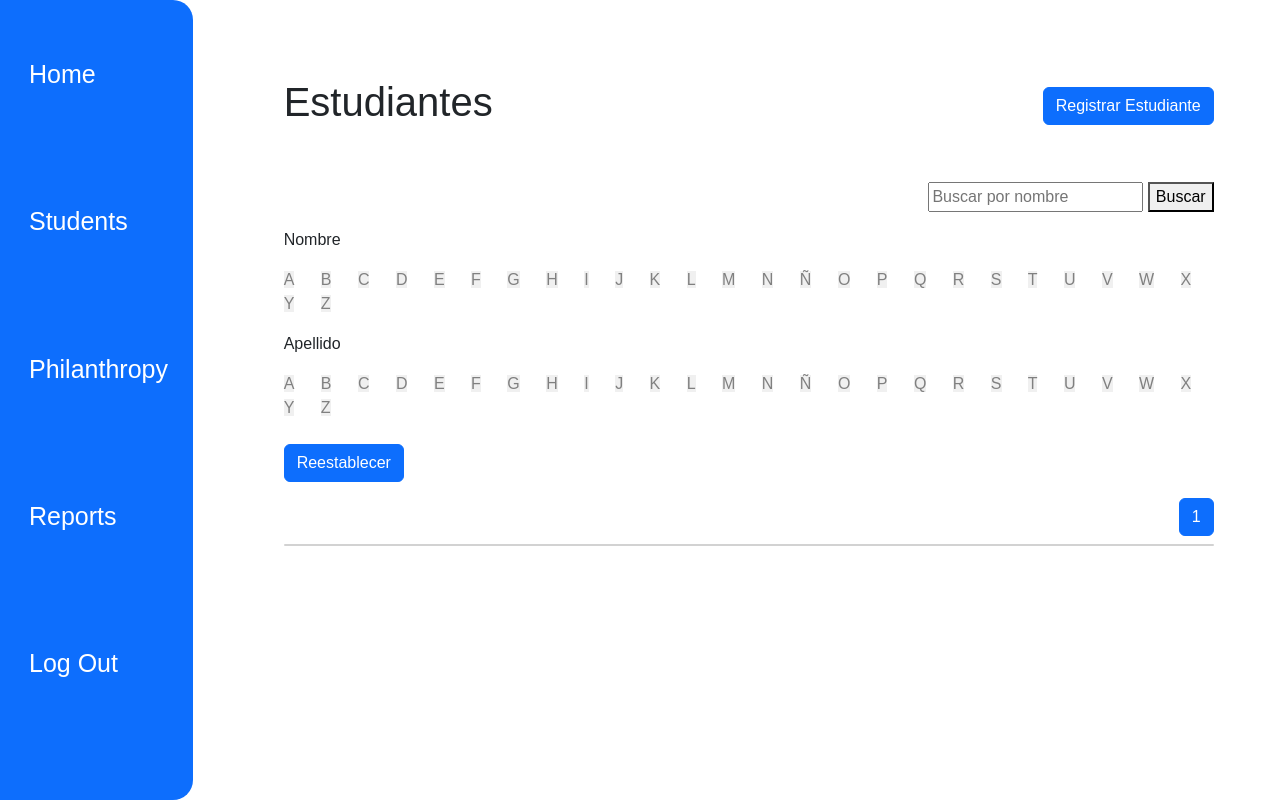
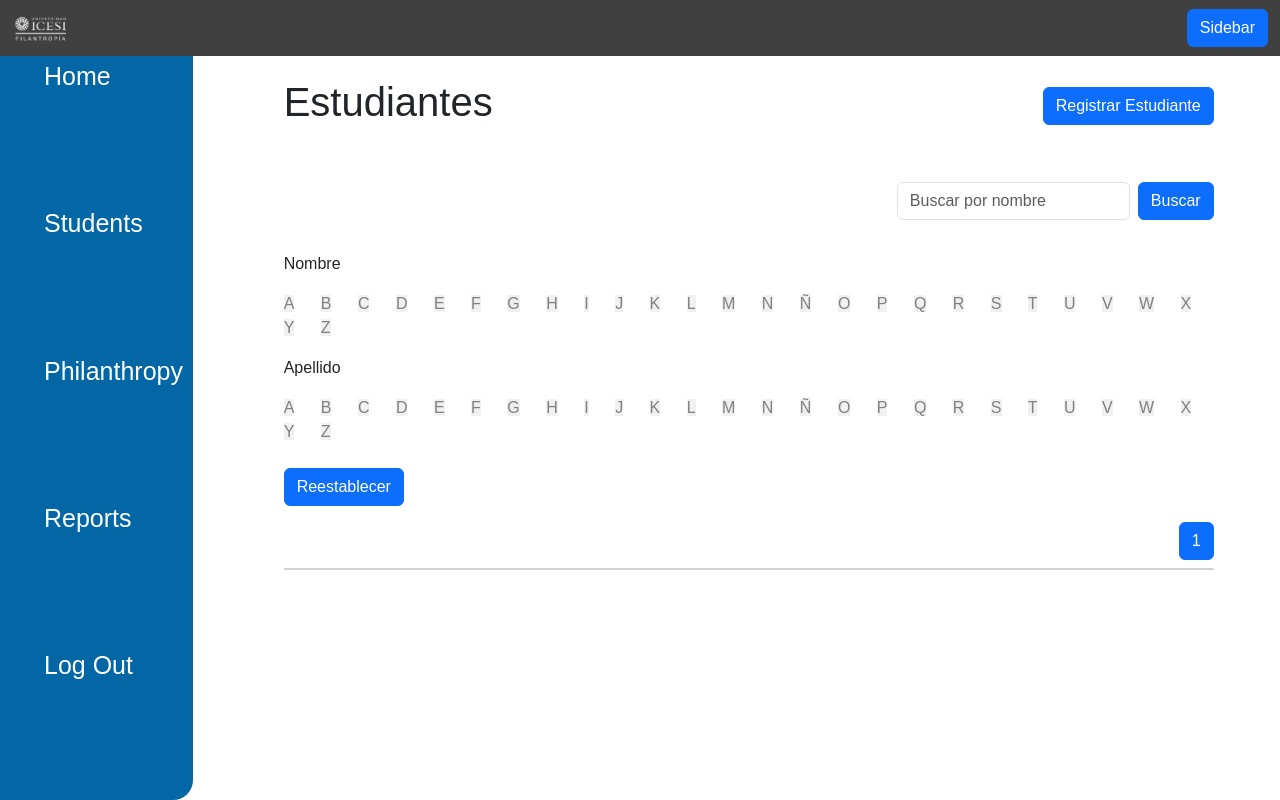
Before and after one commit to ICESI-PI1/icesi-filantrop-a-equipo-3, a Django app: page /students/ in a window 1280 px wide. Run offline with Django 4.2, Linux system fonts and the light colour scheme; data that the repository does not hold is empty; some libraries are stand-ins or nearby versions.

Commit message:
feat pre-final design

```diff
--- a/MSDE_App/templates/layouts/base.html
+++ b/MSDE_App/templates/layouts/base.html
@@ -1,11 +1,15 @@
 {% load static %}
+
 <!DOCTYPE html>
 <html lang="en">
+
 <head>
     <meta charset="UTF-8">
     <title>Base</title>
+
+    <!-- Estilos personalizados -->
     <link rel="stylesheet" href="/../../static/style.css">
-    <script rel="stylesheet" src="{% static 'script.js' %}"></script>
+
     <!-- Bootstrap 5 CSS -->
     <link rel="stylesheet" href="https://cdn.jsdelivr.net/npm/bootstrap@5.3.2/dist/css/bootstrap.min.css">
 
@@ -14,65 +18,35 @@
 
     <!-- Bootstrap 5 JS (incluyendo Popper.js) -->
     <script src="https://cdn.jsdelivr.net/npm/bootstrap@5.3.2/dist/js/bootstrap.bundle.min.js"></script>
-    <!-- Bootstrap CSS -->
-    <link rel="stylesheet" href="https://cdn.jsdelivr.net/npm/bootstrap@5.3.2/dist/css/bootstrap.min.css">
-
-    <!-- Bootstrap JavaScript (asegúrate de que esté antes de tu código JavaScript) -->
-    <script src="https://cdn.jsdelivr.net/npm/bootstrap@5.3.2/dist/js/bootstrap.min.js"></script>
-    <link rel="stylesheet" href="https://cdn.jsdelivr.net/npm/bootstrap@5.3.2/dist/css/bootstrap.min.css">
-    <link rel="stylesheet" href="https://maxcdn.bootstrapcdn.com/bootstrap/4.4.1/css/bootstrap.min.css">
-    <script src="https://ajax.googleapis.com/ajax/libs/jquery/3.4.1/jquery.min.js"></script>
-    <script src="https://maxcdn.bootstrapcdn.com/bootstrap/4.4.1/js/bootstrap.min.js"></script>
-    <link rel="stylesheet" href="https://cdn.jsdelivr.net/npm/bootstrap@5.3.2/dist/css/bootstrap.min.css" >
 </head>
 
 <body>
-<!---
-    <nav class="navbar navbar-expand-lg bg-dark navbar-dark">
-  <div class="container">
-    <a class="navbar-brand" href="/">Seguimiento estudiantes</a>
-    <button class="navbar-toggler" type="button" data-bs-toggle="collapse" data-bs-target="#navbarNav" aria-controls="navbarNav" aria-expanded="false" aria-label="Toggle navigation">
-      <span class="navbar-toggler-icon"></span>
-    </button>
-    <div class="nav flex-column" id="navbarNav">
-      <ul class="navbar-nav">
-            <li class="nav-item">
-                <a href="/index" class="nav-link">Home</a>
-            </li>
-            <li class="nav-item">
-                <a href="/students" class="nav-link">Students</a>
-            </li>
-            <li class="nav-item2">
-                <a href="/student/create_student" class="nav-link">Create Students</a>
-            </li>
-           <li class="nav-item2">
-                <a href="/philanthropy" class="nav-link">Philanthropy Members</a>
-          </li>
-          <li class="nav-item2">
-                <a href="/philanthropy/create_philanthropy" class="nav-link">Create Philanthropy Member</a>
-          </li>
-      </ul>
-    </div>
-  </div>
-</nav> --->
+    <nav class="navbar navbar-expand-lg custom-navbar">
+        <div class="container-fluid">
+            <a class="navbar-brand" href="#">
+                <img src="{% static 'img/logo_filantropia.png' %}" alt="Logo" class="logo-img d-inline-block align-top">
+            </a>
+            <button id="toggle-sidebar" class="btn btn-primary"> Sidebar</button>
+    </nav>
+
     <div class="row h-100">
         <div class="col-2">
-        <nav class="navbar-nav bg-primary h-100 w-100">
+            <nav class="navbar-nav">
                 <ul class="flex-fill d-flex flex-column">
                     <li class="nav-item flex-grow-1">
-                    <a class="nav-link" href="/index"> Home </a>
+                        <a class="nav-link" href="/index">Home</a>
                     </li>
                     <li class="nav-item flex-grow-1">
-                    <a class="nav-link" href="/students"> Students </a>
+                        <a class="nav-link" href="/students">Students</a>
                     </li>
                     <li class="nav-item flex-grow-1">
-                    <a class="nav-link" href="/philanthropy"> Philanthropy </a>
+                        <a class="nav-link" href="/philanthropy">Philanthropy</a>
                     </li>
                     <li class="nav-item flex-grow-1">
-                    <a class="nav-link" href="/reports"> Reports </a>
+                        <a class="nav-link" href="/reports">Reports</a>
                     </li>
                     <li class="nav-item flex-grow-1">
-                    <a class="nav-link" href="/index"> Log Out </a>
+                        <a class="nav-link" href="/index">Log Out</a>
                     </li>
                 </ul>
             </nav>
@@ -82,5 +56,54 @@
             {% endblock %}
         </div>
     </div>
+</div>
+
+    <style>
+        .navbar-nav {
+    background-color: #0367A6;
+}
+        .custom-navbar {
+            width: 100%;
+            position: fixed;
+            top: 0;
+            z-index: 1000;
+            background-color: #404040 !important;
+        }
+        .logo-img {
+    width: 60px;
+    height: auto;
+    vertical-align: middle;
+}
+.navbar-nav .nav-link {
+    padding: 10px 15px;
+    color: #ffffff;
+    border-radius: 5px;
+    transition: background-color 0.3s;
+}
+
+.navbar-nav .nav-link:hover {
+    background-color: rgba(255, 255, 255, 0.1);
+}
+.centered-content {
+    margin-left: auto;
+    margin-right: auto;
+}
+
+
+    </style>
+   <script>
+    $(document).ready(function() {
+        $('#toggle-sidebar').click(function() {
+            $('.navbar-nav').toggle();
+            if ($('.navbar-nav').is(':visible')) {
+                $('.main').removeClass('col-12 centered-content').addClass('col-9');
+            } else {
+                $('.main').removeClass('col-9').addClass('col-12 centered-content');
+            }
+        });
+    });
+</script>
+
+
 </body>
 </html>
--- a/MSDE_App/templates/student/students.html
+++ b/MSDE_App/templates/student/students.html
@@ -1,3 +1,4 @@
+<link href="https://cdn.jsdelivr.net/npm/bootstrap@5.0.0-beta1/dist/css/bootstrap.min.css" rel="stylesheet" integrity="sha384-giJF6kkoqNQ00vy+HMDP7azOuL0xtbfIcaT9wjKHr8RbDVddVHyTfAAsrekwKmP1" crossorigin="anonymous">
 {% extends 'layouts/base.html' %}
 {% block content %}
     <main class="container mt-5">
@@ -9,9 +10,9 @@
                 </div>
                 <div>
                     <div class="d-flex justify-content-end align-items-center mb-3">
-                        <form method="get" action="{% url 'students' %}">
-                            <input type="text" name="search_name" placeholder="Buscar por nombre">
-                            <button type="submit">Buscar</button>
+                        <form method="get" action="{% url 'students' %}" class="d-flex">
+                            <input type="text" name="search_name" class="form-control me-2" placeholder="Buscar por nombre">
+                            <button type="submit" class="btn btn-primary">Buscar</button>
                         </form>
                     </div>
                 </div>
--- a/MSDE_App/views/student_view.py
+++ b/MSDE_App/views/student_view.py
@@ -42,33 +42,22 @@ def student_detail(request, student_code):
 
 
 def students_view(request):
-    # Comenzamos con todos los estudiantes
+
     students_list = Student.objects.all()
-
-    # Verificamos el filtrado por nombre completo
     search_name = request.GET.get('search_name', '')
     if search_name:
         students_list = students_list.filter(student_name__icontains=search_name)
-
-    # Verificamos el filtrado por inicial del nombre
     name_initial = request.GET.get('name_initial')
     if name_initial:
         students_list = students_list.filter(student_name__istartswith=name_initial)
-
-    # Verificamos el filtrado por inicial del apellido
     surname_initial = request.GET.get('surname_initial')
     if surname_initial:
         students_list = students_list.filter(student_surname__istartswith=surname_initial)
-
-    # Si no se aplicó ningún filtro por inicial de apellido, ordenamos por apellido
     elif not surname_initial and not name_initial and not search_name:
         students_list = students_list.order_by('student_surname')
-
-    # Paginación
-    paginator = Paginator(students_list, 7)
+    paginator = Paginator(students_list, 10)
     page_number = request.GET.get('page')
     students = paginator.get_page(page_number)
-
     return render(request, 'student/students.html', {
         'students': students
     })
```
Also changed, not shown: MSDE_App/static/img/logo_filantropia.png (added). Lines whose indentation alone changed are shown as unchanged.
